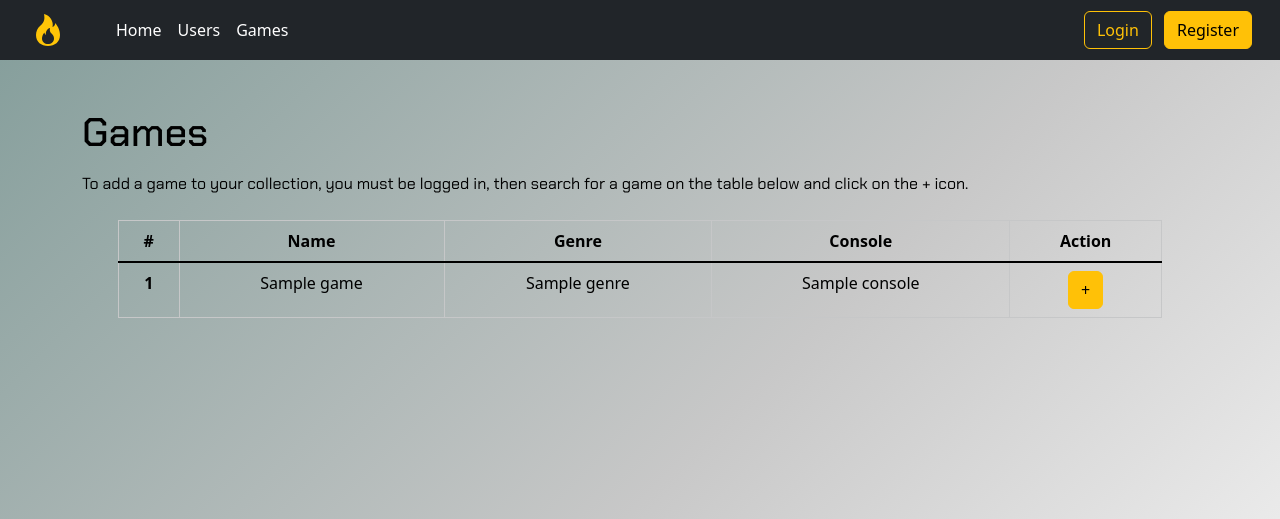
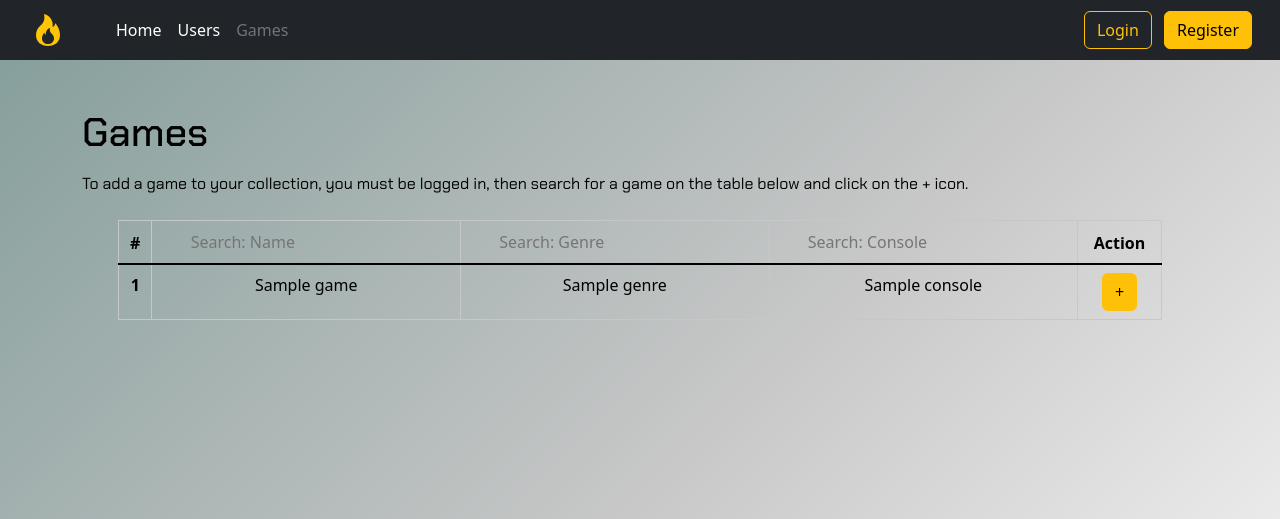
Before and after one commit to lribeiroalves/final_project, a Python web app: template PyTradeGames/blueprints/webui/templates/homepage/games.html in a window 1280 px wide. Shown: the top 519 px of the page. Run offline with Jinja, Linux system fonts and the light colour scheme; the template is opened without the code that fills it: most values are stand-ins (such as "Sample title", 1, 10 or a date in 2020).

Commit message:
searchable games table

```diff
--- /dev/null
+++ b/PyTradeGames/blueprints/webui/static/css/games.css
@@ -0,0 +1,9 @@
+.game-table {
+    max-height: 800px;
+    overflow: auto;
+}
+
+.search-input {
+    background-color: rgba(0, 0, 0, 0);
+    border: none;
+}
--- a/PyTradeGames/blueprints/webui/templates/homepage/games.html
+++ b/PyTradeGames/blueprints/webui/templates/homepage/games.html
@@ -3,12 +3,13 @@
 {% block title %}Add Games{% endblock %}
 
 {% block link_css %}
-    <link rel="stylesheet" href="{{url_for('static', filename='css/profile.css')}}">
+    <link rel="stylesheet" href="{{url_for('static', filename='css/content.css')}}">
+    <link rel="stylesheet" href="{{url_for('static', filename='css/games.css')}}">
 {% endblock %}
 
 {% block nav_home %}white{% endblock %}
 {% block nav_users %}white{% endblock %}
-{% block nav_games %}white{% endblock %}
+{% block nav_games %}secondary{% endblock %}
 
 {% block main %}
     <div class="container-md">
@@ -22,14 +23,14 @@
         </div>
         <div class="row">
             {% if games %}
-                <div class="container-fluid px-5">
+                <div class="container-fluid px-5 game-table">
                     <table class="table table-hover mt-2 table-bordered table-light text-center">
                         <thead>
                             <tr>
                                 <th scope="col">#</th>
-                                <th scope="col">Name</th>
-                                <th scope="col">Genre</th>
-                                <th scope="col">Console</th>
+                                <th scope="col"><input type="text" class="search-input" placeholder="Search: Name"></th>
+                                <th scope="col"><input type="text" class="search-input" placeholder="Search: Genre"></th>
+                                <th scope="col"><input type="text" class="search-input" placeholder="Search: Console"></th>
                                 <th scope="col">Action</th>
                             </tr>
                         </thead>
@@ -54,3 +55,34 @@
         </div>
     </div>
 {% endblock %}
+
+{% block js %}
+    <script type="text/javascript">
+        document.addEventListener("DOMContentLoaded", () => {
+            document.querySelectorAll(".search-input").forEach(inputField=> {
+                const tableRows = inputField.closest("table").querySelectorAll("tbody tr");
+                const headerCell = inputField.closest("th");
+                const otherHeaderCells = inputField.closest("tr").querySelectorAll("th");
+                const columnIndex = Array.from(otherHeaderCells).indexOf(headerCell);
+                const searchableCells = Array.from(tableRows)
+                    .map(row => row.querySelectorAll("td")[columnIndex-1]);
+
+                inputField.addEventListener("input", () => {
+                    const searchQuery = inputField.value.toLowerCase();
+
+                    for (const tableCell of searchableCells) {
+                        const row = tableCell.closest("tr");
+                        const value = tableCell.textContent
+                            .toLowerCase();
+
+                        row.style.visibility = null;
+
+                        if (value.search(searchQuery) === -1) {
+                            row.style.visibility = "collapse";
+                        }
+                    }
+                })
+            })
+        })
+    </script>
+{% endblock %}
--- a/PyTradeGames/blueprints/webui/templates/homepage/profile.html
+++ b/PyTradeGames/blueprints/webui/templates/homepage/profile.html
@@ -3,7 +3,7 @@
 {% block title %}{{ current_user.username }}{% endblock %}
 
 {% block link_css %}
-    <link rel="stylesheet" href="{{url_for('static', filename='css/profile.css')}}">
+    <link rel="stylesheet" href="{{url_for('static', filename='css/content.css')}}">
 {% endblock %}
 
 {% block nav_home %}white{% endblock %}
```
Also changed, not shown: PyTradeGames/blueprints/webui/static/css/content.css (renamed from PyTradeGames/blueprints/webui/static/css/profile.css).
